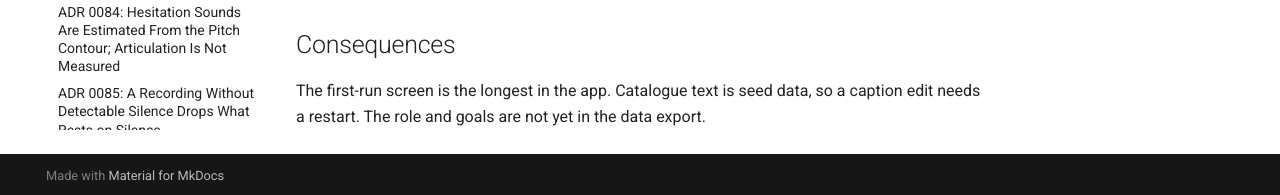
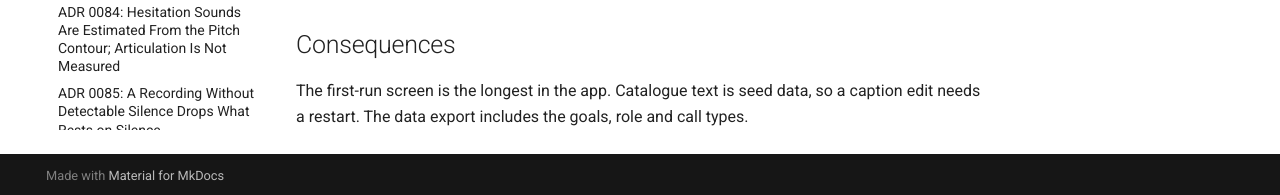
Before and after one commit to WIBWL/direkt-calltrainer, an MkDocs documentation site: the page built from docs/adr/0076-focus-goals-as-a-stored-selection.md, in a window 1280 px wide and 1118 px high. Shown: the part 920-1115 px from the top of the window. Built offline with MkDocs 1.6.1 and Material for MkDocs 9.7.7, drawn with Linux system fonts in a browser that asks for light colours.

```diff
--- a/docs/adr/0076-focus-goals-as-a-stored-selection.md
+++ b/docs/adr/0076-focus-goals-as-a-stored-selection.md
@@ -16,4 +16,4 @@ Users know what they want to practise, but the application treated everyone the
 
 ## Consequences
 
-The first-run screen is the longest in the app. Catalogue text is seed data, so a caption edit needs a restart. The role and goals are not yet in the data export.
+The first-run screen is the longest in the app. Catalogue text is seed data, so a caption edit needs a restart. The data export includes the goals, role and call types.
```
Also changed, not shown: CLAUDE.md (+1 -1 lines).
